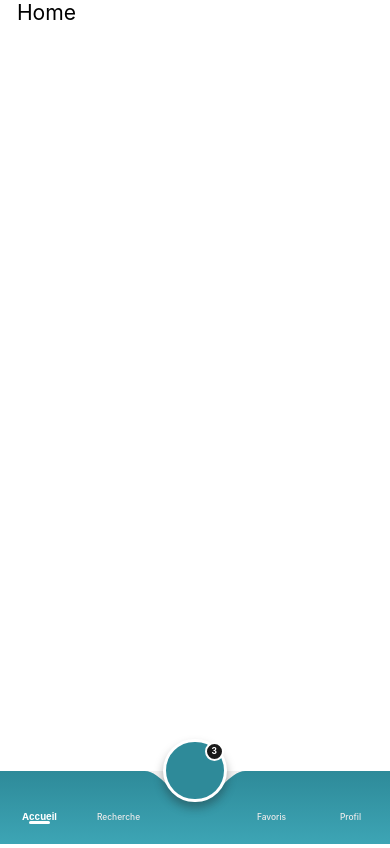
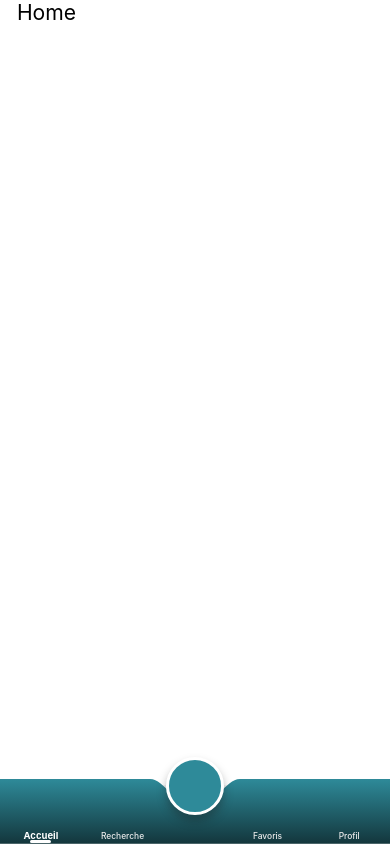
Before and after one commit to distritherm-service/distritherm_mobile, a React Native app: screen / in a window 390 px wide. Built offline with nearby package versions, Linux system fonts and the light colour scheme; some icons are missing.

Commit message:
feat: bottom bar finished

```diff
--- a/src/navigation/BottomBar/BottomBarPresenter.tsx
+++ b/src/navigation/BottomBar/BottomBarPresenter.tsx
@@ -14,11 +14,12 @@ import {
 } from '@fortawesome/free-regular-svg-icons';
 import { IconProp } from '@fortawesome/fontawesome-svg-core';
 import { SafeAreaView } from 'react-native-safe-area-context';
-import TabItemContainer from './TabItem';
 import CurvedBottomBar from './CurvedBottomBar';
 import { colors } from '../../utils/colors';
 import { moderateScale as ms } from 'react-native-size-matters';
 import { useSafeAreaInsets } from 'react-native-safe-area-context';
+import TabItem from './TabItem/TabItem';
+import { BOTTOM_BAR_HEIGHT, CART_BUTTON_SIZE, SCREEN_WIDTH, ICON_SIZE, isTablet } from './constants';
 
 interface BottomBarPresenterProps {
   activeTab: string;
@@ -26,11 +27,6 @@ interface BottomBarPresenterProps {
   renderScreen: (tabName: string) => React.ReactNode;
 }
 
-const isTablet = Dimensions.get('window').width >= 768;
-const SCREEN_WIDTH = Dimensions.get('window').width;
-export const ICON_SIZE = ms(isTablet ? 13 : 23);
-const BOTTOM_BAR_HEIGHT = ms(60);
-const CART_BUTTON_SIZE = ms(60);
 const CART_ELEVATION = Platform.OS === 'ios' ? ms(22) : ms(30);
 
 const BottomBarPresenter: React.FC<BottomBarPresenterProps> = ({
@@ -39,7 +35,7 @@ const BottomBarPresenter: React.FC<BottomBarPresenterProps> = ({
   renderScreen
 }) => {
   const insets = useSafeAreaInsets();
-  const bottomInset = Math.max(insets.bottom, 10);
+  const bottomInset = Platform.OS == "android" ? Math.max(insets.bottom, 10) : isTablet ? Math.max(insets.bottom, 10) : Math.max(insets.bottom, 10) - 14;
 
   // État pour les dimensions de l'écran (utile pour la rotation)
   const [dimensions, setDimensions] = useState({
@@ -76,7 +72,7 @@ const BottomBarPresenter: React.FC<BottomBarPresenterProps> = ({
   const cartTab = { name: 'Cart', label: 'Panier', icon: faShoppingCart };
 
   // Exemple de nombre d'articles dans le panier (à remplacer par une vraie logique)
-  const cartItemCount = 3;
+  const cartItemCount = 0;
 
   return (
     <View style={styles.container}>
@@ -90,8 +86,8 @@ const BottomBarPresenter: React.FC<BottomBarPresenterProps> = ({
         {/* Fond de la barre avec creux */}
         <CurvedBottomBar
           width={dimensions.width}
-          height={dimensions.height}
-          color={colors.secondary[400]}
+          height={Platform.OS == "android" ? dimensions.height : dimensions.height + ms(5)}
+          color={colors.secondary[800]}
           cartButtonSize={CART_BUTTON_SIZE}
         />
 
@@ -100,7 +96,7 @@ const BottomBarPresenter: React.FC<BottomBarPresenterProps> = ({
           {/* Première moitié des onglets */}
           <View style={styles.tabGroup}>
             {tabs.slice(0, 2).map((tab) => (
-              <TabItemContainer
+              <TabItem
                 key={tab.name}
                 icon={tab.icon as IconProp}
                 label={tab.label}
@@ -116,7 +112,7 @@ const BottomBarPresenter: React.FC<BottomBarPresenterProps> = ({
           {/* Seconde moitié des onglets */}
           <View style={styles.tabGroup}>
             {tabs.slice(2).map((tab) => (
-              <TabItemContainer
+              <TabItem
                 key={tab.name}
                 icon={tab.icon as IconProp}
                 label={tab.label}
@@ -129,7 +125,7 @@ const BottomBarPresenter: React.FC<BottomBarPresenterProps> = ({
 
         {/* Bouton panier flottant */}
         <View style={styles.cartButtonContainer}>
-          <TabItemContainer
+          <TabItem
             key={cartTab.name}
             icon={cartTab.icon as IconProp}
             label=""
@@ -176,16 +172,16 @@ const styles = StyleSheet.create({
   },
   cartButtonContainer: {
     position: 'absolute',
-    top: Platform.OS === 'ios' ? -CART_ELEVATION - ms(2) : -CART_ELEVATION,
+    top: Platform.OS === 'ios' ? -CART_ELEVATION - ms(12) : -CART_ELEVATION + ms(4),
     alignSelf: 'center',
     zIndex: 10,
     width: CART_BUTTON_SIZE,
     height: CART_BUTTON_SIZE,
   },
   cartIconContainer: {
-    width: CART_BUTTON_SIZE,
-    height: CART_BUTTON_SIZE,
-    borderRadius: CART_BUTTON_SIZE / 2,
+    width: CART_BUTTON_SIZE + ms(5),
+    height: CART_BUTTON_SIZE + ms(5),
+    borderRadius: CART_BUTTON_SIZE / 2 + ms(5),
     backgroundColor: colors.secondary[500],
     alignItems: 'center',
     justifyContent: 'center',
@@ -194,11 +190,11 @@ const styles = StyleSheet.create({
     shadowOpacity: 0.35,
     shadowRadius: 10,
     elevation: 12,
-    borderWidth: 3,
+    borderWidth: ms(3),
     borderColor: colors.primary[50],
   },
   cartLabelContainer: {
-    display: 'none', // On cache le label pour un design plus épuré
+    display: 'none',
   },
   cartLabel: {
     fontSize: ms(9),
--- a/src/navigation/BottomBar/CurvedBottomBar.tsx
+++ b/src/navigation/BottomBar/CurvedBottomBar.tsx
@@ -1,5 +1,5 @@
 import React from 'react';
-import { View, StyleSheet } from 'react-native';
+import { View, StyleSheet, Platform } from 'react-native';
 import Svg, { Path, Defs, LinearGradient, Stop } from 'react-native-svg';
 import { moderateScale as ms } from 'react-native-size-matters';
 import { colors } from '../../utils/colors';
@@ -18,7 +18,6 @@ const CurvedBottomBar: React.FC<CurvedBottomBarProps> = ({
   cartButtonSize
 }) => {
   // Paramètres de la courbe
-  const circleRadius = cartButtonSize / 2;
   const curveDepth = ms(25); // Profondeur du creux
   const curveWidth = cartButtonSize + ms(35); // Largeur du creux
 
--- a/src/navigation/BottomBar/TabItem/TabItem.tsx
+++ b/src/navigation/BottomBar/TabItem/TabItem.tsx
@@ -3,7 +3,7 @@ import { Animated, Easing, ViewStyle, TextStyle } from 'react-native';
 import { IconProp } from '@fortawesome/fontawesome-svg-core';
 import TabItemPresenter from './TabItemPresenter';
 
-interface TabItemContainerProps {
+interface TabItemProps {
   icon: IconProp;
   label: string;
   isActive: boolean;
@@ -15,7 +15,7 @@ interface TabItemContainerProps {
   badgeCount?: number;
 }
 
-const TabItemContainer: React.FC<TabItemContainerProps> = ({
+const TabItem: React.FC<TabItemProps> = ({
   icon,
   label,
   isActive,
@@ -97,4 +97,4 @@ const TabItemContainer: React.FC<TabItemContainerProps> = ({
   );
 };
 
-export default TabItemContainer;
+export default TabItem;
--- a/src/navigation/BottomBar/TabItem/TabItemPresenter.tsx
+++ b/src/navigation/BottomBar/TabItem/TabItemPresenter.tsx
@@ -4,7 +4,7 @@ import { FontAwesomeIcon } from '@fortawesome/react-native-fontawesome';
 import { IconProp } from '@fortawesome/fontawesome-svg-core';
 import { moderateScale as ms } from 'react-native-size-matters';
 import { colors } from '../../../utils/colors';
-import { ICON_SIZE } from '../BottomBarPresenter';
+import { ICON_SIZE } from '../constants';
 
 interface TabItemPresenterProps {
   icon: IconProp;
--- a/src/navigation/BottomBar/TabItem/index.ts
+++ /dev/null
@@ -1,3 +0,0 @@
-import TabItemContainer from './TabItem';
-
-export default TabItemContainer;
--- /dev/null
+++ b/src/navigation/BottomBar/constants.ts
@@ -0,0 +1,11 @@
+import { Dimensions } from 'react-native';
+import { moderateScale as ms } from 'react-native-size-matters';
+
+// Détection des appareils tablette
+export const isTablet = Dimensions.get('window').width >= 768;
+export const SCREEN_WIDTH = Dimensions.get('window').width;
+
+// Tailles communes utilisées dans le bottomBar
+export const ICON_SIZE = ms(isTablet ? 13 : 23);
+export const BOTTOM_BAR_HEIGHT = ms(60);
+export const CART_BUTTON_SIZE = ms(50);
```
